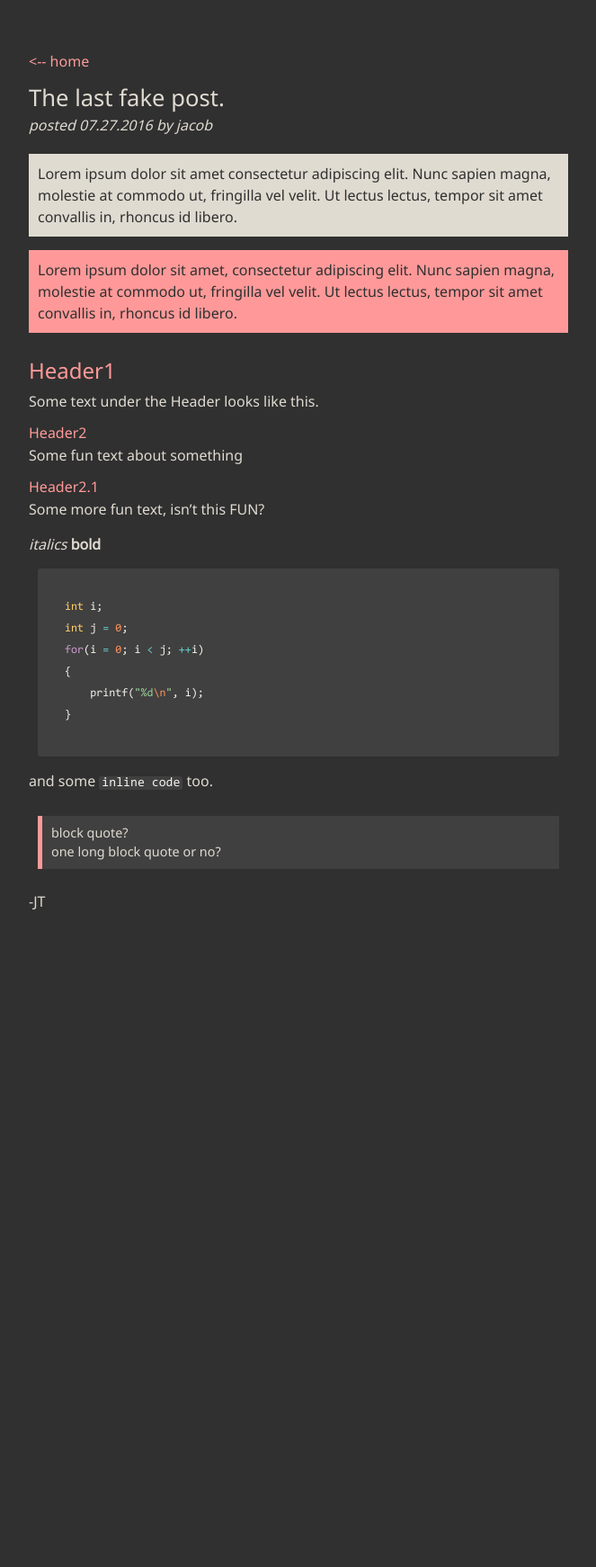
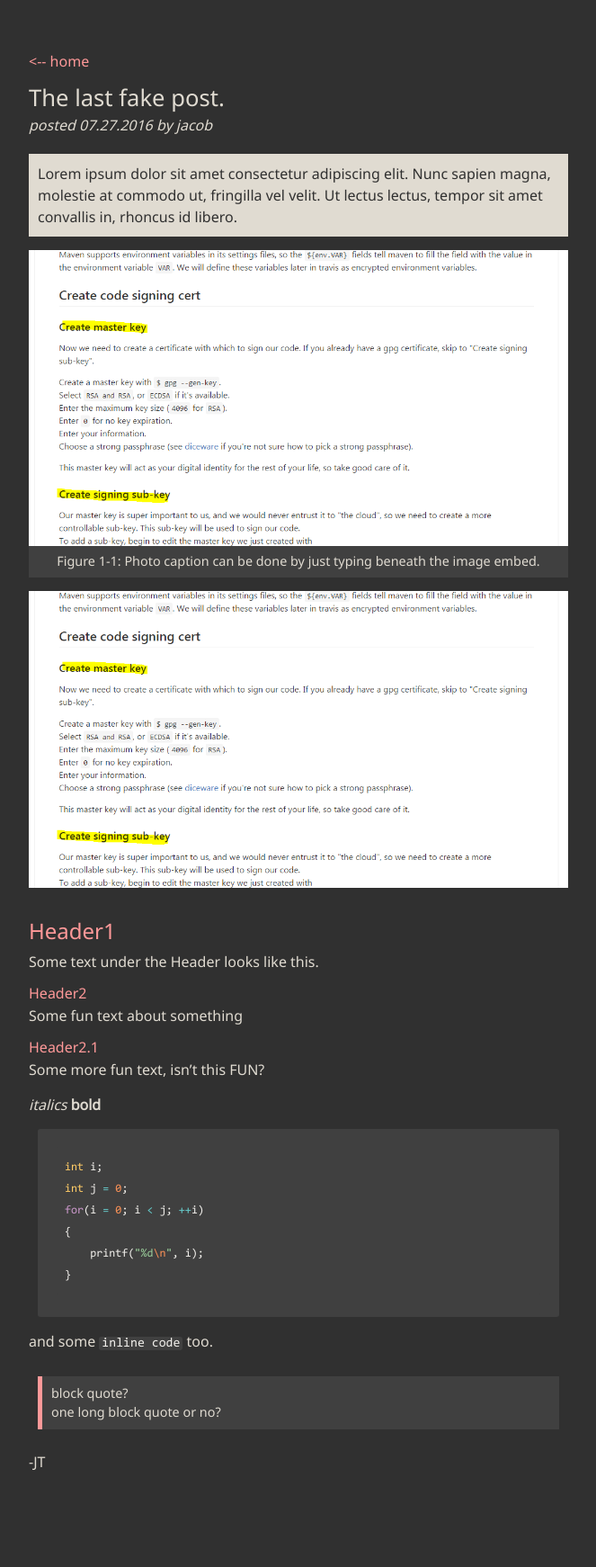
Before and after one commit to blackdoor/blog, a Jekyll site: the page built from _posts/2016-07-27-the-last-one.md, in a window 1280 px wide. Shown: the whole page at 90% size, without its empty margins (308-971 px from the left). Built offline with Jekyll 4.4.1, drawn with Linux system fonts in a browser that asks for light colours; before the commit the page ends 1119 px from its top, so only the background shows below that.

Commit message:
Styled image support, added captions

```diff
--- a/_config.yml
+++ b/_config.yml
@@ -1,6 +1,7 @@
 # Blog settings
 baseurl: "/blog"
 permalink: /:title/
+url: "https://blackdoor.github.io/blog"
 
 
 # My variables
--- a/_posts/2016-07-27-the-last-one.md
+++ b/_posts/2016-07-27-the-last-one.md
@@ -7,8 +7,11 @@ title: The last fake post.
 {: .alert-box-white }
 Lorem ipsum dolor sit amet consectetur adipiscing elit. Nunc sapien magna, molestie at commodo ut, fringilla vel velit. Ut lectus lectus, tempor sit amet convallis in, rhoncus id libero.
 
-{: .alert-box-red }
-Lorem ipsum dolor sit amet, consectetur adipiscing elit. Nunc sapien magna, molestie at commodo ut, fringilla vel velit. Ut lectus lectus, tempor sit amet convallis in, rhoncus id libero.
+{: .photo-box }
+![Test Photo Caption]({{ site.baseurl }}/assets/img/test-photo.png)
+Figure 1-1: Photo caption can be done by just typing beneath the image embed.
+
+![Test Photo Caption]({{ site.baseurl }}/assets/img/test-photo.png)
 
 # Header1
 Some text under the Header looks like this.
--- a/assets/css/main.scss
+++ b/assets/css/main.scss
@@ -186,12 +186,7 @@ ul {
             }
         }
         img {
-            margin-top: 10px;
-            margin-bottom: 10px;
-            @media screen and (max-width: $br) {
-                width: 100%;
-                margin: auto;
-            }
+            width:100%;
         }
         code {
             padding-left: 3px;
@@ -237,19 +232,24 @@ ul {
             font-size: 0.9em;
             display: inline;
         }
-
         .alert-box-white {
             font-size: 1.0em;
             padding: 10px;
             background: $color-lgrey;
             color: $color-dgrey;
         }
-
         .alert-box-red {
             font-size: 1.0em;
             padding: 10px;
             background: $color-link;
             color: $color-dgrey;
+        }
+        .photo-box {
+            font-size: 0.9em;
+            color: $color-lgrey;
+            text-align: center;
+            background: $color-grey;
+            padding-bottom: 8px;
         }
     }
 }
```
Also changed, not shown: assets/img/test-photo.png (added).
